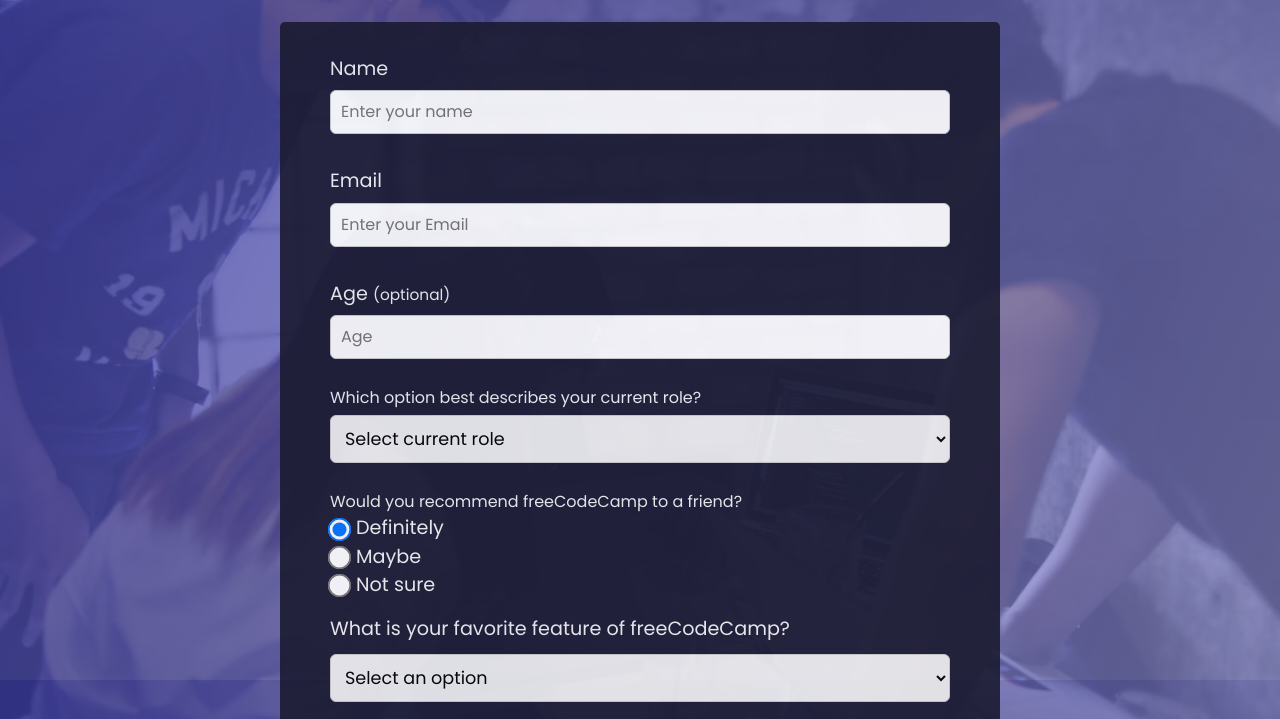
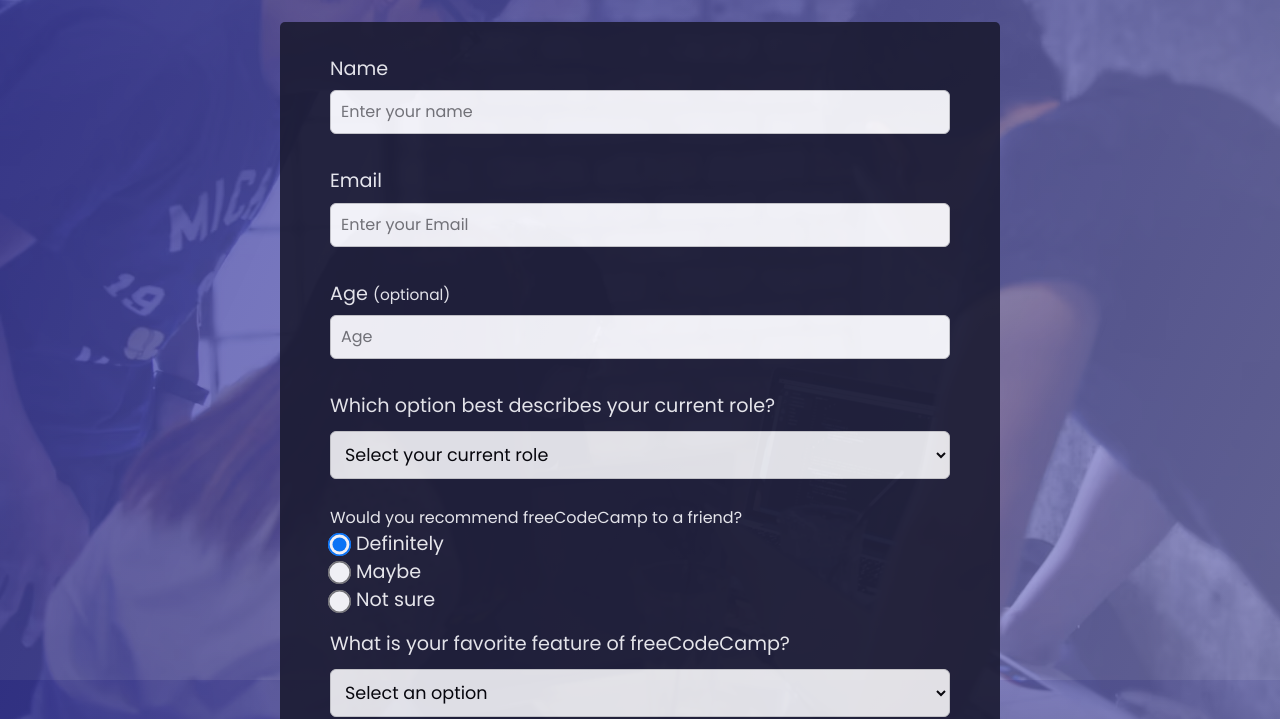
Before and after one commit to AhmedHanye/freeCodeCamp-Survey-Form, a plain HTML site: page index.html in a window 1280 px wide. Shown: the part 120-839 px from the top of the page. Drawn offline with Linux system fonts and the light colour scheme.

Commit message:
Update index.html

```diff
--- a/index.html
+++ b/index.html
@@ -54,9 +54,11 @@
           />
         </div>
         <div>
-          <p>Which option best describes your current role?</p>
+          <label for="dropdown-roles"
+            >Which option best describes your current role?</label
+          >
           <select id="dropdown-roles" name="roles" required>
-            <option value="" disabled selected>Select current role</option>
+            <option value="" disabled selected>Select your current role</option>
             <option value="Student">Student</option>
             <option value="FullTimeJob">Full Time Job</option>
             <option value="FullTimeLearner">Full Time Learner</option>
```
